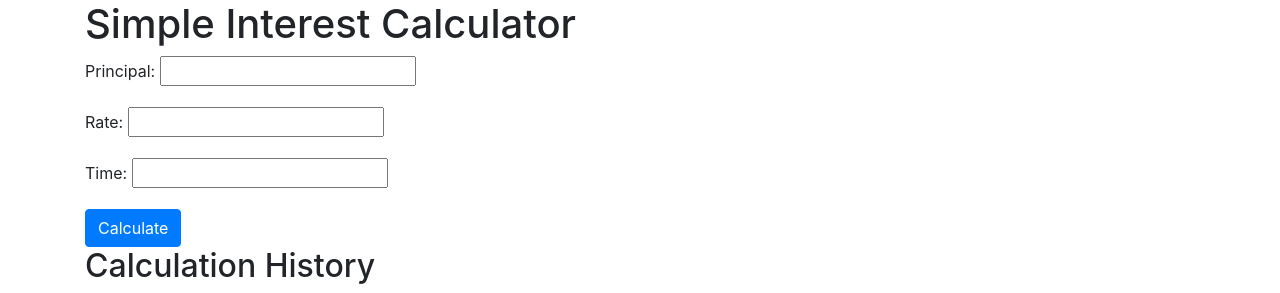
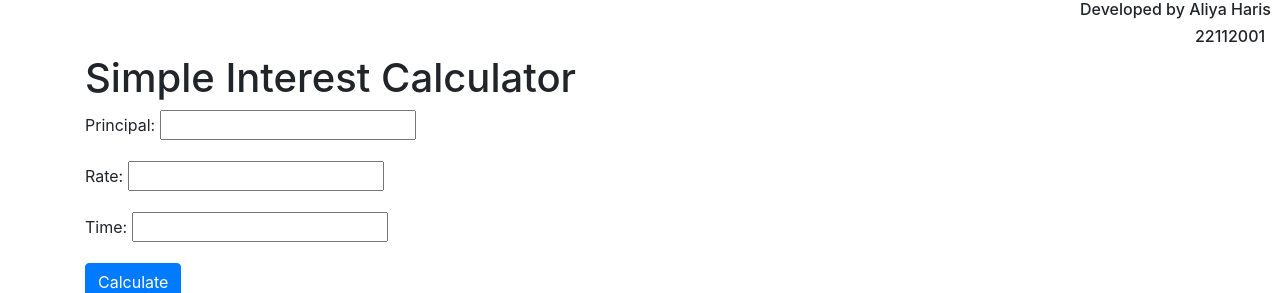
Before and after one commit to aliya-haris/Interest-Calculator, a Django app: page / in a window 1280 px wide. Shown: the top 293 px of the page. Run offline with Django 5.2, Linux system fonts and the light colour scheme; data that the repository does not hold is empty; some libraries are stand-ins or nearby versions.

Commit message:
Add the changes

```diff
--- a/templates/index.html
+++ b/templates/index.html
@@ -5,6 +5,10 @@
     <link rel="stylesheet" href="https://stackpath.bootstrapcdn.com/bootstrap/4.4.1/css/bootstrap.min.css">
 </head>
 <body>
+    <div style="margin-left: 1080px;">
+        <h6>Developed by Aliya Haris</h6>
+        <h6 style="margin-left: 115px;">22112001</h6>
+    </div>
     <div class="container">
         <h1>Simple Interest Calculator</h1>
 
```
